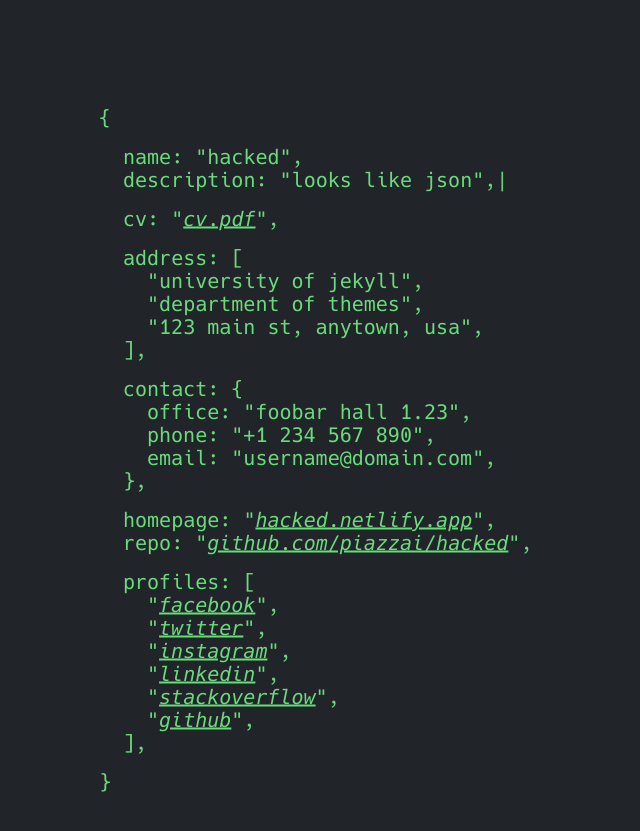
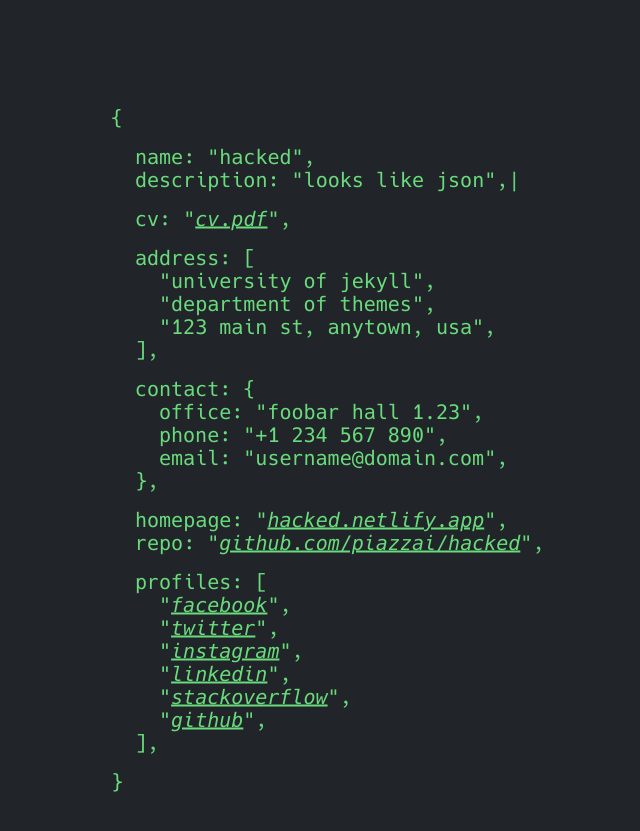
Before and after one commit to piazzai/hacked-jekyll, a Jekyll site: the page built from index.md, in a window 1280 px wide. Shown: the top 831 px of the page, without its empty margins (221-861 px from the left). Built offline with Jekyll 4.4.1, drawn with Linux system fonts in a browser that asks for light colours.

Commit message:
Restructure css

```diff
--- a/_sass/_json.scss
+++ b/_sass/_json.scss
@@ -1,10 +1,19 @@
 .json {
   white-space: nowrap;
+  padding-left: 1.5rem;
+
   &:before {
     content: "{";
   }
   &:after {
     content: "}";
+  }
+
+  .block {
+    margin-left: 1.5rem;
+    margin-top: 1rem;
+    margin-bottom: 1rem;
+  }
 }
 
 .block {
@@ -61,4 +70,3 @@
     content: ": ";
   }
 }
-}
```
Lines whose indentation alone changed are shown as unchanged.
